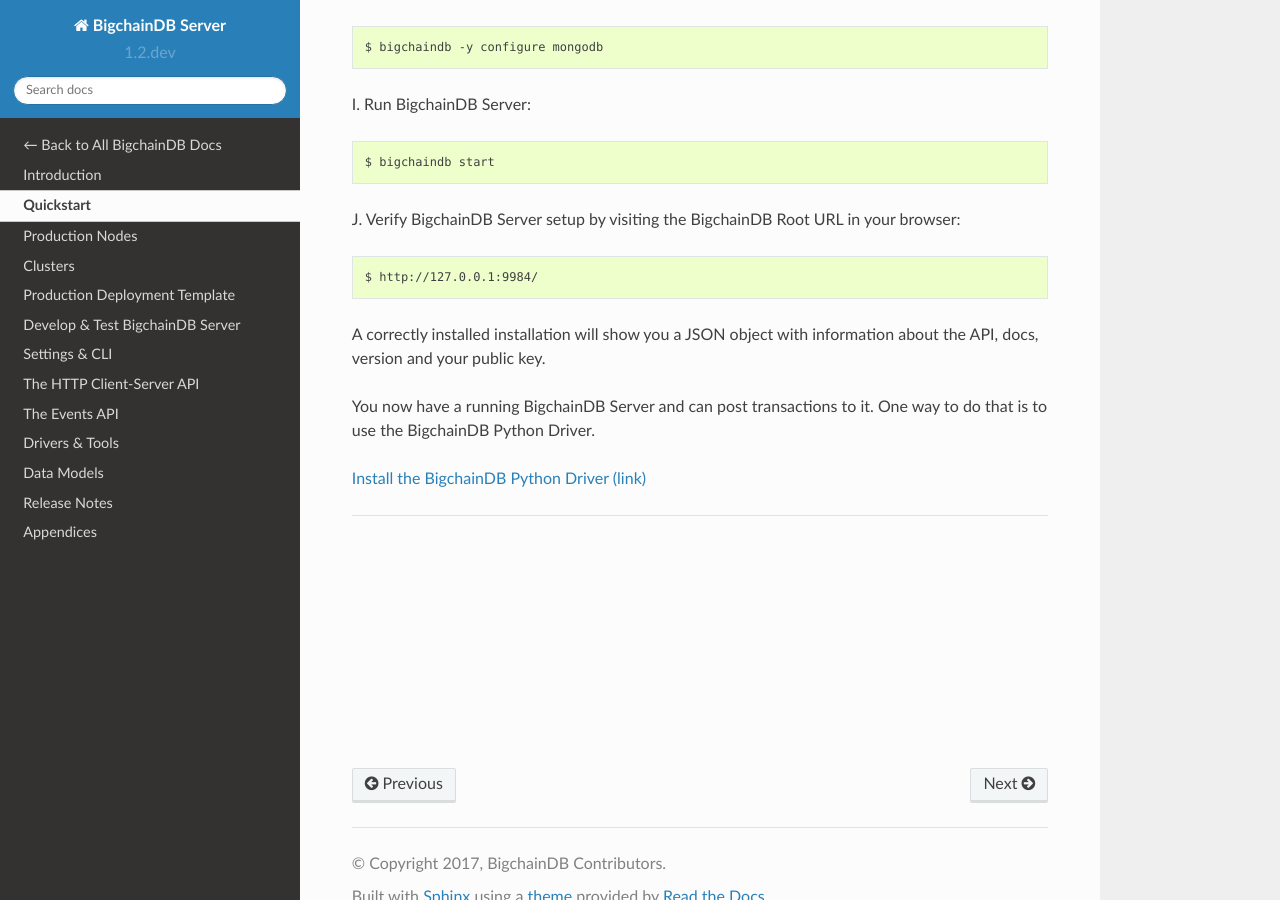
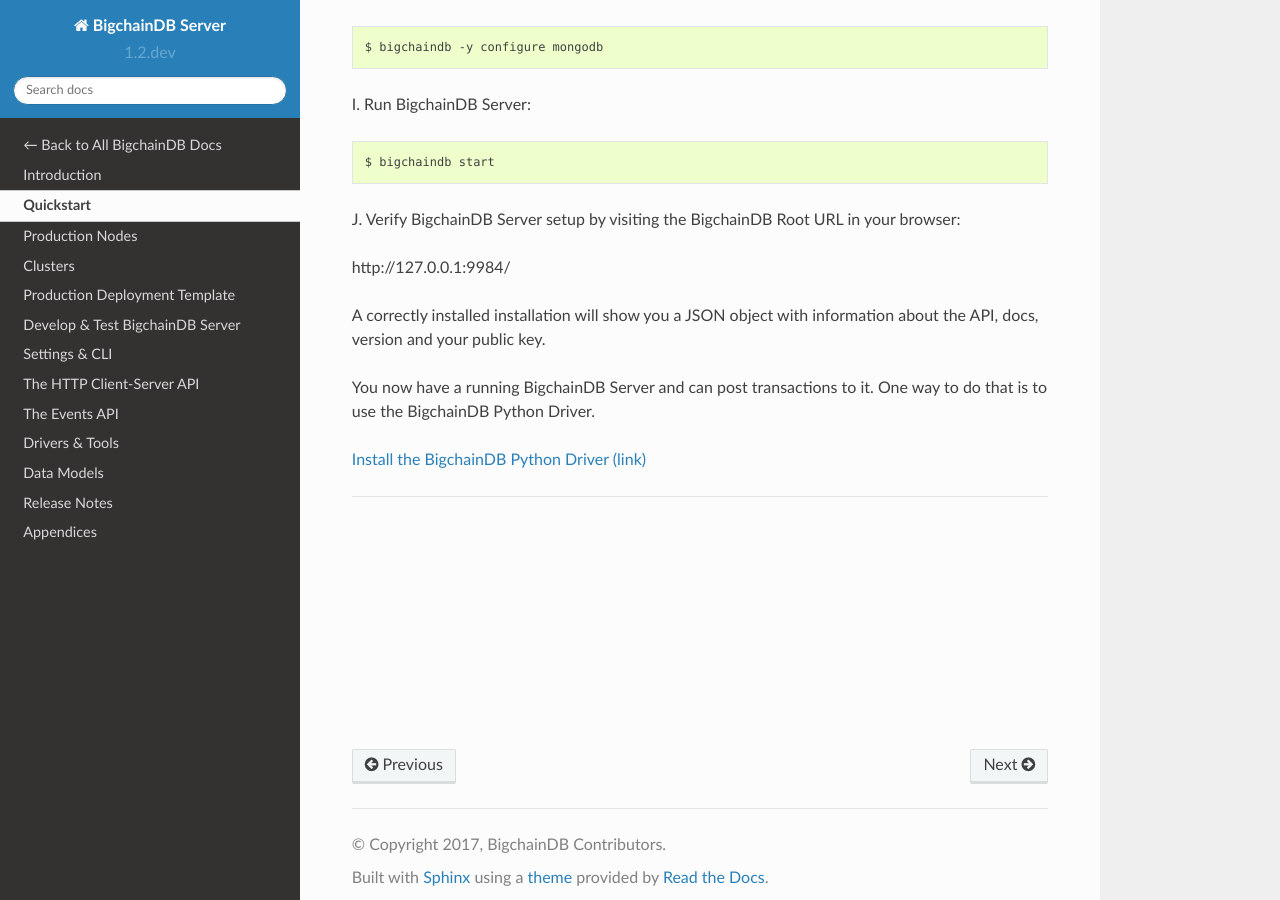
Before and after one commit to bigchaindb/bigchaindb, a Sphinx documentation site: the page built from docs/server/source/quickstart.md, in a window 1280 px wide and 900 px high, scrolled down 1375 px. Built offline with Sphinx 7.4.7 and the Read the Docs theme 2.0.0, drawn with Linux system fonts in a browser that asks for light colours; pages that are not in the unit, such as notebooks, are missing from menus.

Commit message:
Quickstart: BigchainDB Root URL from text-> URL
In the Quickstart page of the docs, the BigchainDB Root URL (http://127.0.0.1:9984/) was being formatted as text (with a $ in front) rather than as an URL. I changed it to format like a clickable (linked) URL.

````diff
--- a/docs/server/source/quickstart.md
+++ b/docs/server/source/quickstart.md
@@ -58,9 +58,8 @@
 ```
 
 J. Verify BigchainDB Server setup by visiting the BigchainDB Root URL in your browser:
-```text
-$ http://127.0.0.1:9984/
-```
+
+http://127.0.0.1:9984/
 
 A correctly installed installation will show you a JSON object with information about the API, docs, version and your public key.
 
````
